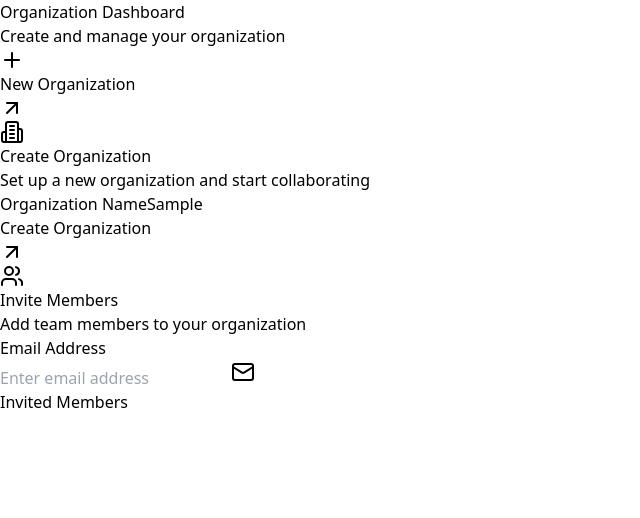
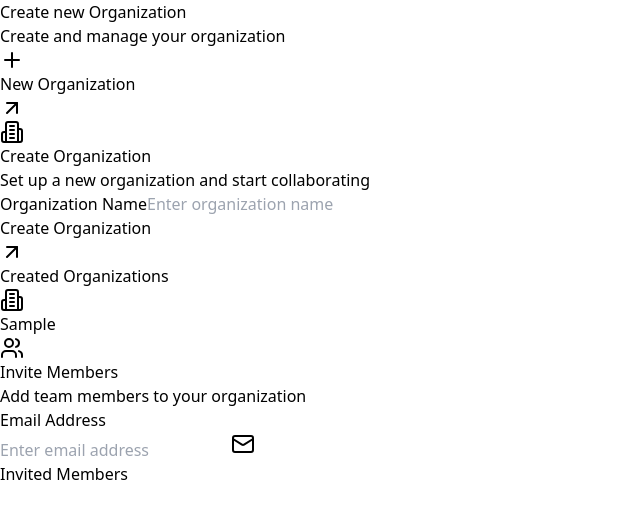
Before and after one commit to mddanish867/maisonpro, a React (Vite) app: page /org-dashboard in a window 1280 px wide. Both pictures are taken after typing "Sample" into the empty fields and a click on the button "Create Organization". Shown: the top 518 px of the page, without its empty margins (0-640 px from the left). Built offline with nearby package versions, Linux system fonts and the light colour scheme.

Commit message:
modified Organization dashboard

```diff
--- a/src/components/dashboard/Dashboard.jsx
+++ b/src/components/dashboard/Dashboard.jsx
@@ -3,12 +3,16 @@ import { Building2, Users, Mail, Plus, ArrowUpRight } from 'lucide-react';
 
 const OrganizationDashboard = () => {
   const [orgName, setOrgName] = useState('');
+  const [createdOrgName, setCreatedOrgName] = useState([]);
   const [inviteEmail, setInviteEmail] = useState('');
   const [invitedMembers, setInvitedMembers] = useState([]);
 
   const handleCreateOrg = (e) => {
     e.preventDefault();
-    console.log('Creating organization:', orgName);
+    if (orgName) {
+      setCreatedOrgName([...createdOrgName, orgName]);
+      setOrgName('');
+    }
   };
 
   const handleInviteMember = (e) => {
@@ -23,9 +27,9 @@ const OrganizationDashboard = () => {
     <div className="min-h-screen bg-[#0A0A0A] p-4 sm:p-6 lg:p-8">
       <div className="max-w-6xl mx-auto space-y-8">
         {/* Header */}
-        <div className="flex flex-col sm:flex-row justify-between items-start sm:items-center gap-4">
+        <div className="flex flex-col sm:flex-row justify-between items-start sm:items-center gap-4 mt-12">
           <div>
-            <h1 className="text-3xl font-thin tracking-wide text-white">Organization Dashboard</h1>
+            <h1 className="text-3xl font-thin tracking-wide text-white">Create new Organization</h1>
             <p className="text-gray-400 mt-1 font-light">Create and manage your organization</p>
           </div>
           <button className="group px-6 py-2 bg-gradient-to-r from-purple-400 to-yellow-300 text-blue-800 text-sm tracking-wider transition-all duration-300">
@@ -69,6 +73,21 @@ const OrganizationDashboard = () => {
                 <ArrowUpRight className="inline-block ml-2 w-4 h-4 transition-transform duration-300 group-hover:-translate-y-1 group-hover:translate-x-1" />
               </button>
             </form>
+            {/* Invited Members List */}
+            <div className="mt-4">
+                <h3 className="text-sm font-thin text-gray-300 mb-2">Created Organizations</h3>
+                <div className="space-y-2">
+                  {createdOrgName.map((org, index) => (
+                    <div
+                      key={index}
+                      className="flex items-center gap-2 border border-white/10 p-3 text-gray-300 font-light"
+                    >
+                      <Building2  className="w-4 h-4 text-violet-400" />
+                      <span>{org}</span>
+                    </div>
+                  ))}
+                </div>
+              </div>
           </div>
 
           {/* Invite Members Card */}
```
